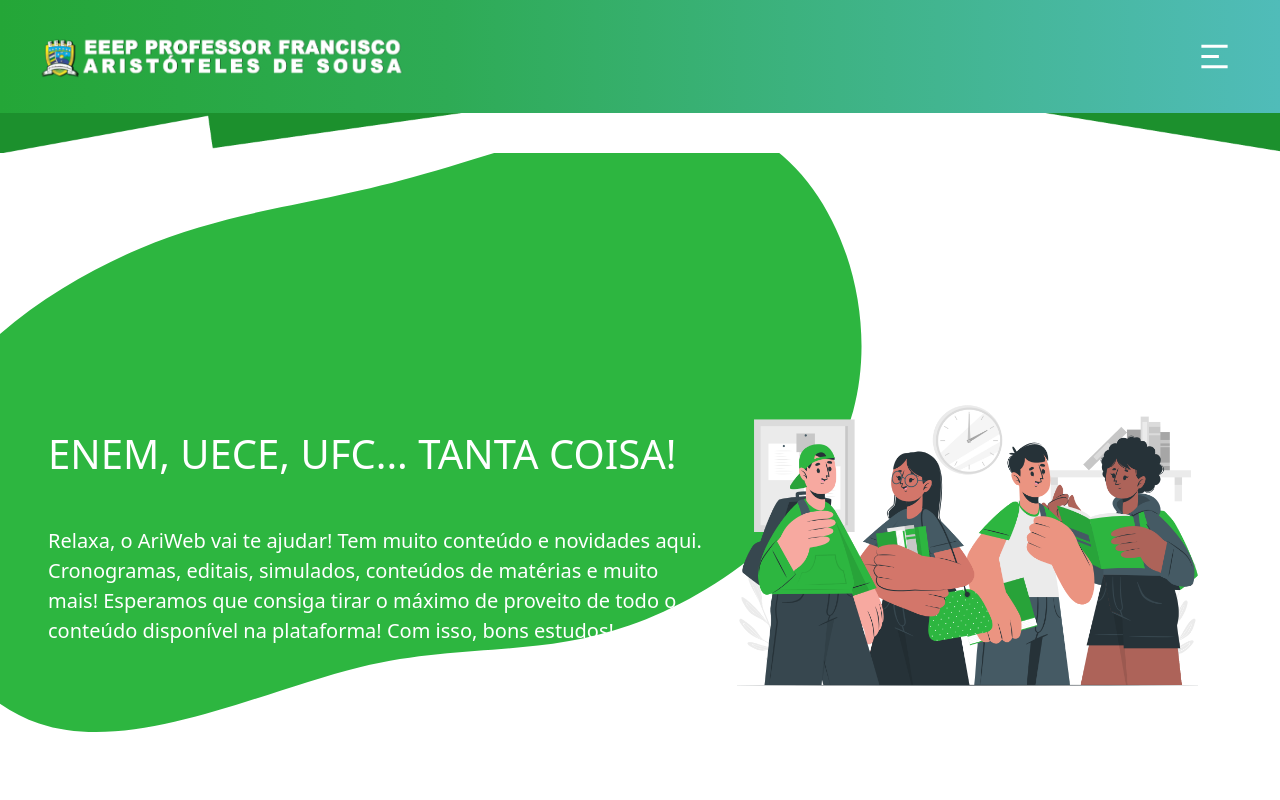
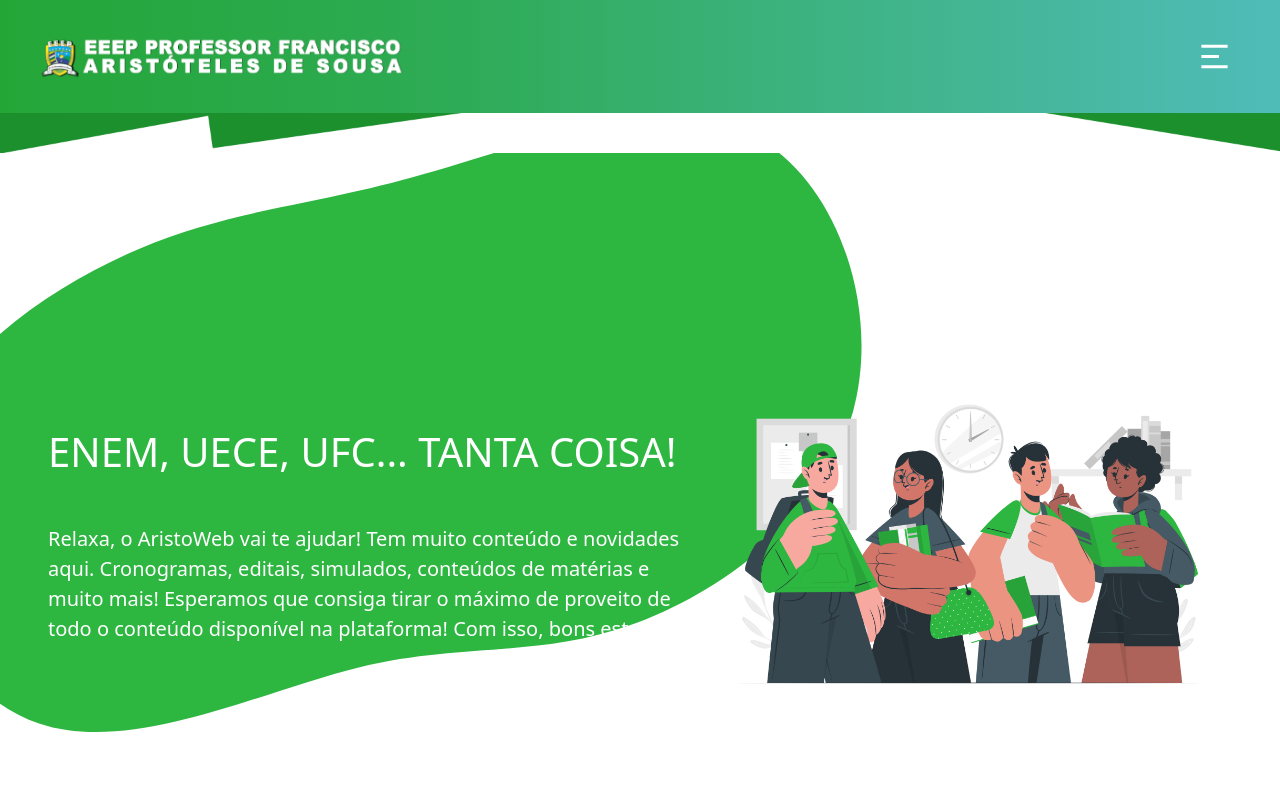
Before and after one commit to brunosantosss/aristoweb, a React (Vite) app: page / in a window 1280 px wide. Shown: the top 800 px of the page. Built offline with nearby package versions, Linux system fonts and the light colour scheme; the HTML template or start-up script is replaced by a standard one.

Commit message:
Mudança de nome AriWeb -> AristoWeb

```diff
--- a/index.html
+++ b/index.html
@@ -3,7 +3,7 @@
   <head>
     <meta charset="UTF-8" />
     <meta name="viewport" content="width=device-width, initial-scale=1.0" />
-    <title>AriWeb - Plataforma</title>
+    <title>AristoWeb - Plataforma</title>
   </head>
   <body>
     <div id="root"></div>
--- a/src/Pages/Home/index.jsx
+++ b/src/Pages/Home/index.jsx
@@ -19,7 +19,7 @@ function Home() {
                 <img src={blob} id={css_style.sub_class_home_blob} className='mr-5' />
                 <div className='w-55'>
                     <h1 className='fs-1 mb-5' id={css_style.subclass_home_title} >ENEM, UECE, UFC... TANTA COISA!</h1>
-                    <p className='fs-5' id={css_style.subclass_home_paragraph} >Relaxa, o AriWeb vai te ajudar! Tem muito conteúdo e novidades aqui. Cronogramas, editais, simulados, conteúdos de matérias e muito mais! Esperamos que consiga tirar o máximo de proveito de todo o conteúdo disponível na plataforma! Com isso, bons estudos! </p>
+                    <p className='fs-5' id={css_style.subclass_home_paragraph} >Relaxa, o AristoWeb vai te ajudar! Tem muito conteúdo e novidades aqui. Cronogramas, editais, simulados, conteúdos de matérias e muito mais! Esperamos que consiga tirar o máximo de proveito de todo o conteúdo disponível na plataforma! Com isso, bons estudos! </p>
                 </div>
                 <div className='w-45'>
                     <img src={students_cuate} className='img-fluid'/>
```
